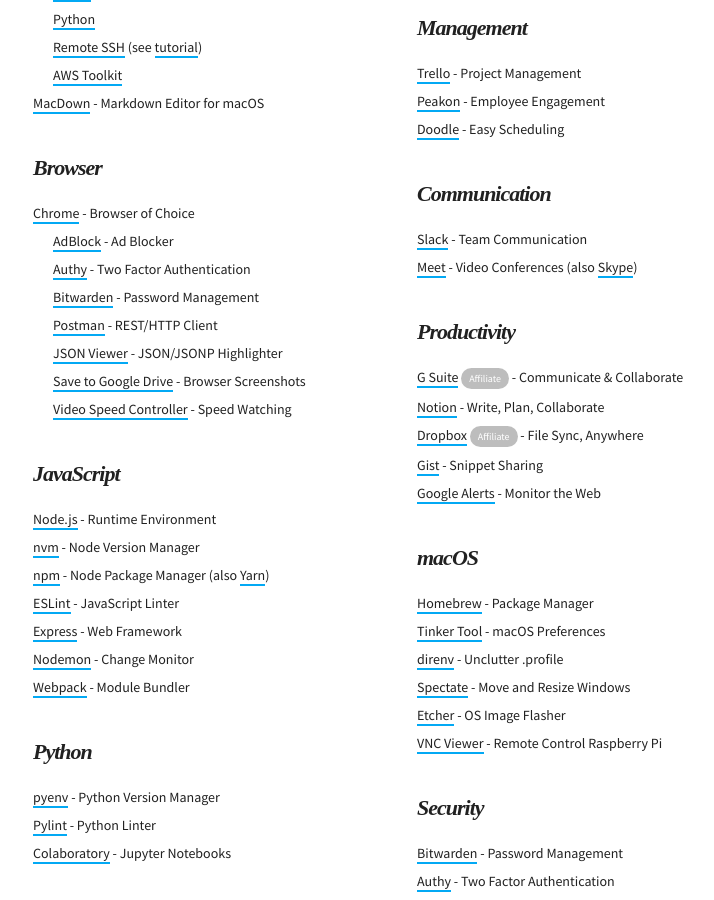
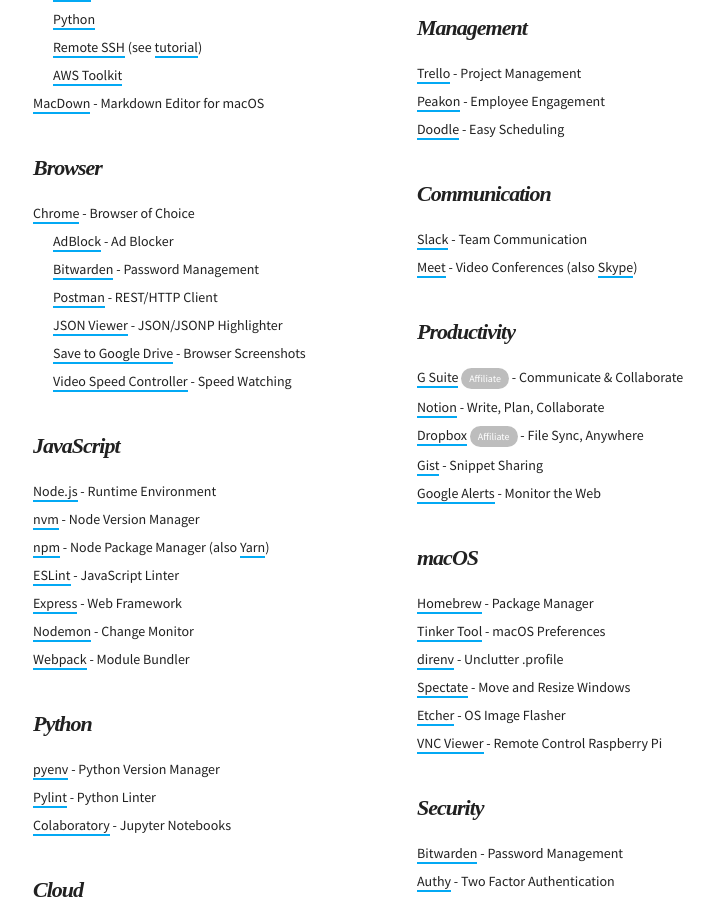
Before and after one commit to martinbuberl/martinbuberl.github.io, a Jekyll site: the page built from docs/resources.md, in a window 1280 px wide and 900 px high, scrolled down 486 px. Shown: the whole window, without its empty margins (232-946 px from the left). Built offline with Jekyll 4.4.1, drawn with Linux system fonts in a browser that asks for light colours; nearby versions of some CDN libraries; some web fonts are replaced.

Commit message:
Removed authy from Chrome

```diff
--- a/docs/resources.md
+++ b/docs/resources.md
@@ -32,7 +32,6 @@ Here are my bookmarks of software, services and resources, the essentials if you
       <li><a target="_blank" href="https://www.google.com/chrome/browser/">Chrome</a> - Browser of Choice
         <ul>
           <li><a target="_blank" href="https://chrome.google.com/webstore/detail/adblock/gighmmpiobklfepjocnamgkkbiglidom">AdBlock</a> - Ad Blocker</li>
-          <li><a target="_blank" href="https://chrome.google.com/webstore/detail/authy/gaedmjdfmmahhbjefcbgaolhhanlaolb">Authy</a> - Two Factor Authentication</li>
           <li><a target="_blank" href="https://chrome.google.com/webstore/detail/bitwarden-free-password-m/nngceckbapebfimnlniiiahkandclblb?h1=en">Bitwarden</a> - Password Management</li>
           <li><a target="_blank" href="https://chrome.google.com/webstore/detail/postman/fhbjgbiflinjbdggehcddcbncdddomop">Postman</a> - REST/HTTP Client</li>
           <li><a target="_blank" href="https://chrome.google.com/webstore/detail/json-viewer/gbmdgpbipfallnflgajpaliibnhdgobh">JSON Viewer</a> - JSON/JSONP Highlighter</li>
```
